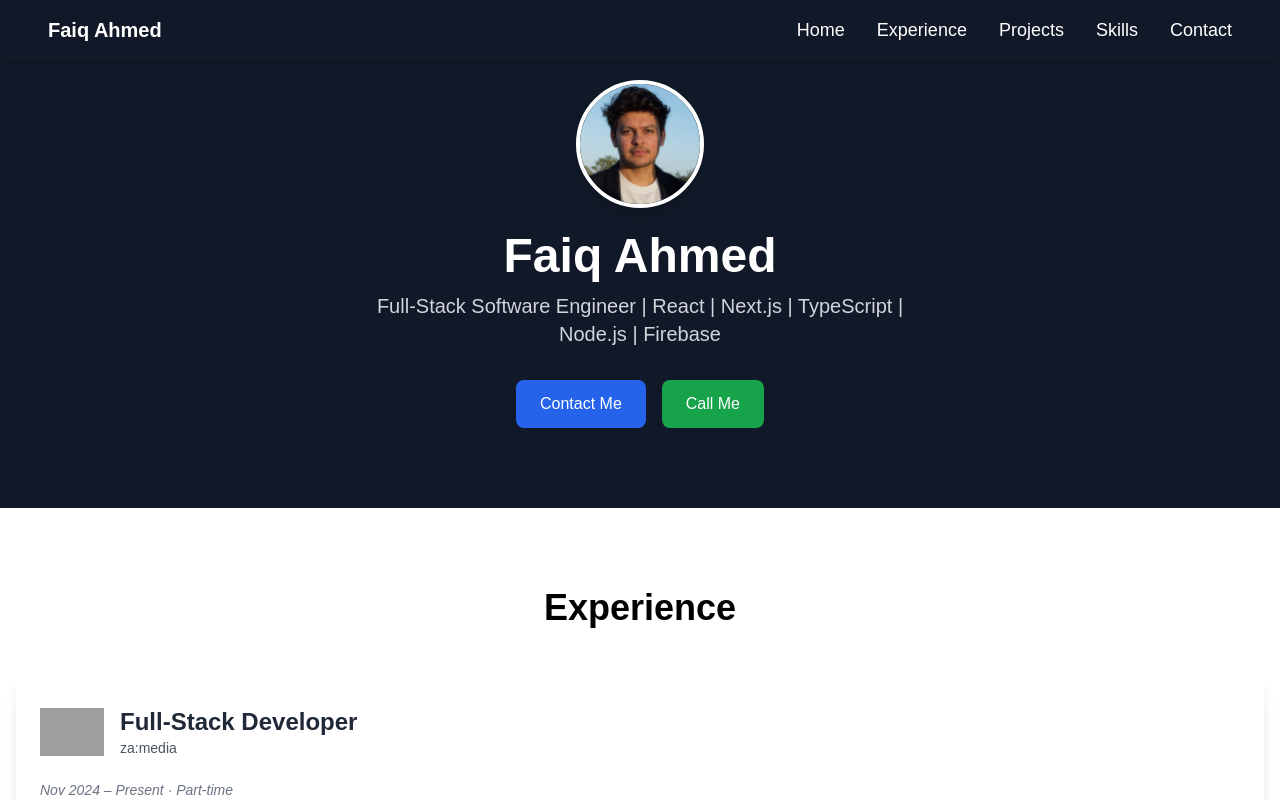
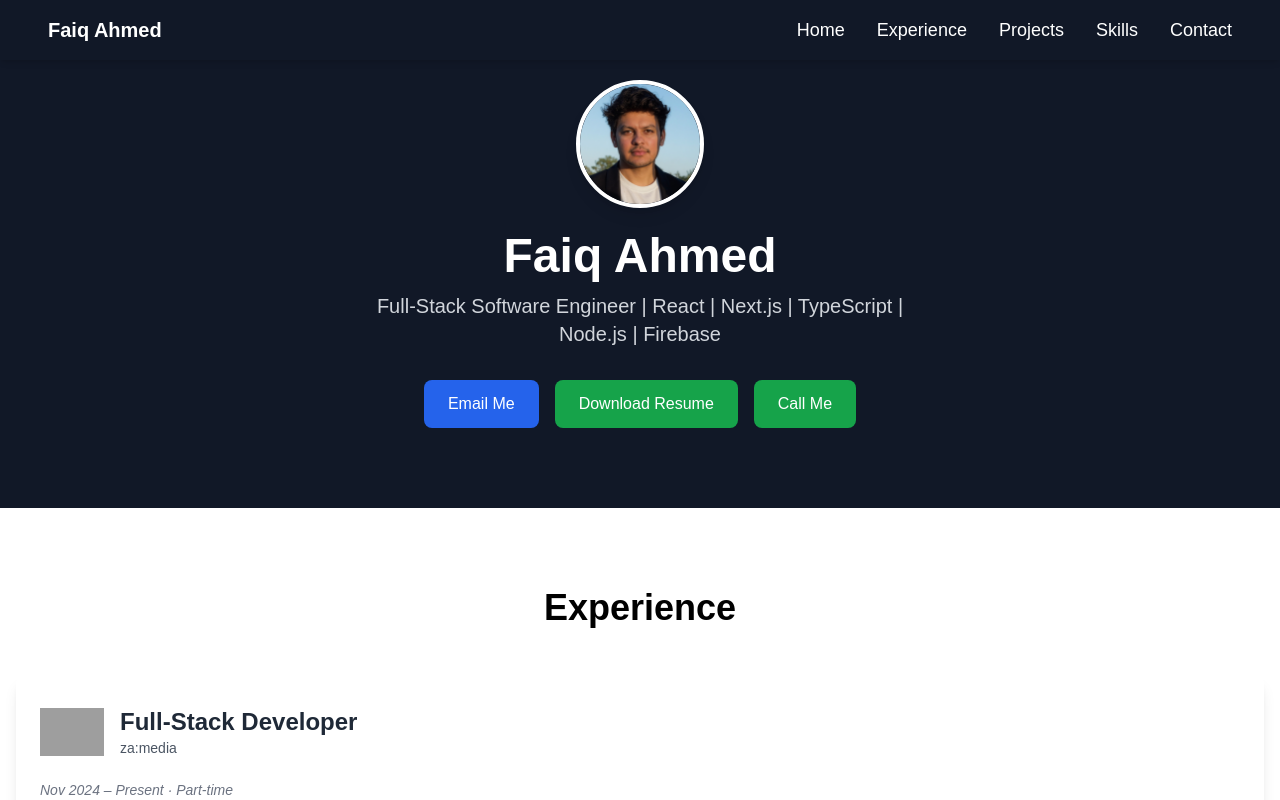
Before and after one commit to faiqahmed02/portfolio, a Next.js app: page / in a window 1280 px wide. Shown: the top 800 px of the page. Built offline with nearby package versions, Linux system fonts and the light colour scheme; grey boxes are pictures that could not be loaded.

Commit message:
add resume download button

```diff
--- a/src/app/component/Hero.tsx
+++ b/src/app/component/Hero.tsx
@@ -23,10 +23,17 @@ const Hero: React.FC = () => {
         {/* CTA Buttons */}
         <div className="mt-8 flex flex-col sm:flex-row gap-4">
           <a
-            href="mailto:faiqahmed73@hotmail.com"
+            href="mailto:faiqahmedabbasi1@gmail.com"
             className="bg-blue-600 hover:bg-blue-700 text-white font-medium px-6 py-3 rounded-lg transition duration-300"
           >
-            Contact Me
+            Email Me
+          </a>
+          <a
+          download={true}
+            href="/pdf/resume.pdf"
+            className="bg-green-600 hover:bg-green-700 text-white font-medium px-6 py-3 rounded-lg transition duration-300"
+          >
+            Download Resume
           </a>
           <a
             href="tel:+4915755290948"
@@ -34,6 +41,7 @@ const Hero: React.FC = () => {
           >
             Call Me
           </a>
+
         </div>
       </div>
     </section>
```
Also changed, not shown: 1 other file (tests, documents, lock files or other folders).
